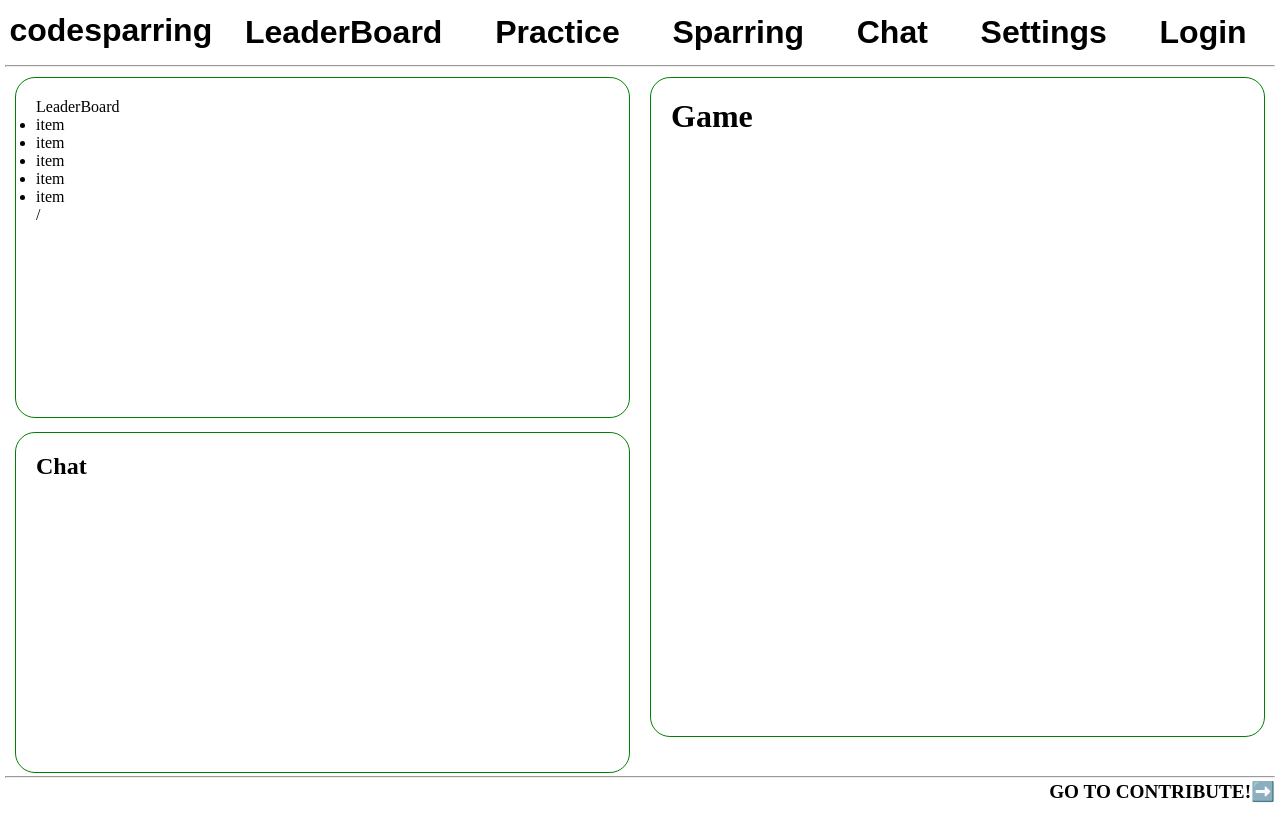
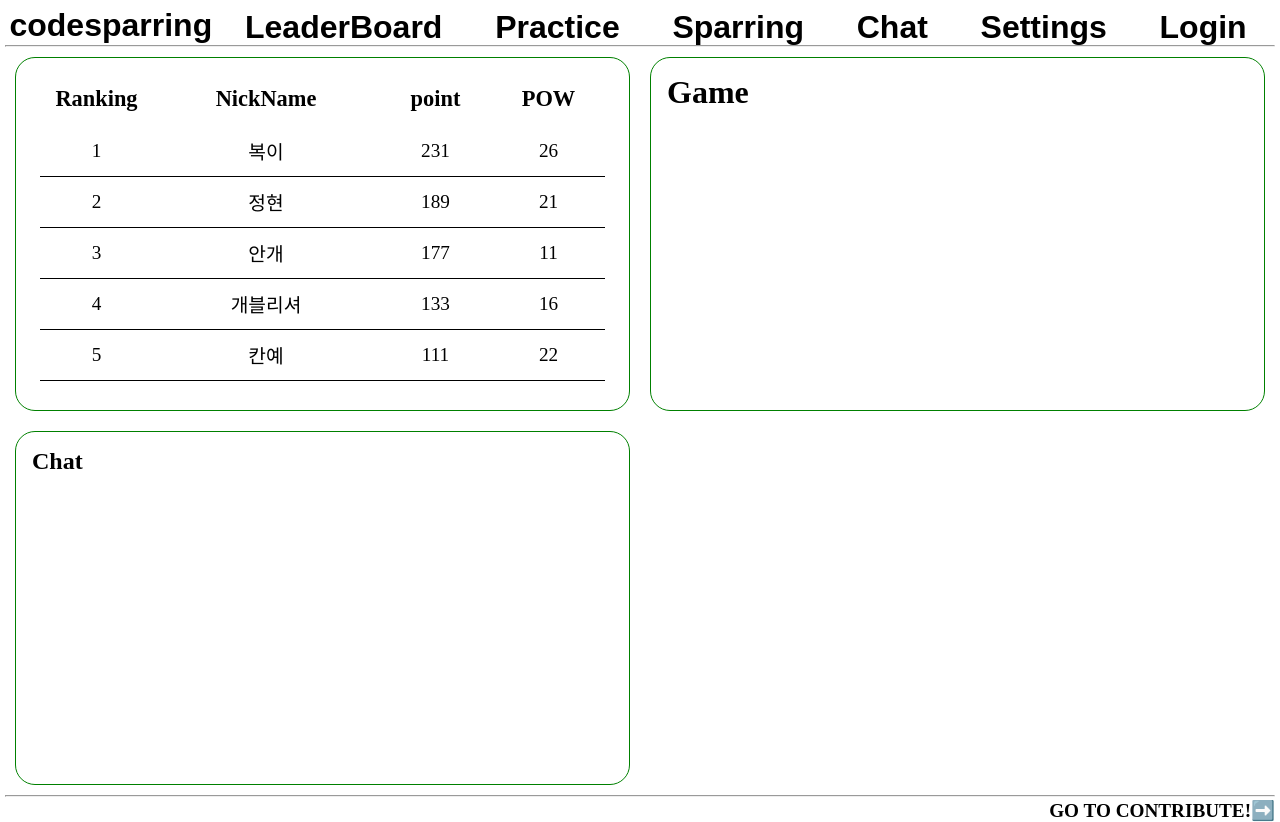
Before and after one commit to nerdchanii/codesparring-client, a React (Create React App) app: page / in a window 1280 px wide. Built offline with nearby package versions, Linux system fonts and the light colour scheme.

Commit message:
리더보드 추가

```diff
--- a/src/Pages/Home/Home.scss
+++ b/src/Pages/Home/Home.scss
@@ -5,18 +5,23 @@
 
   .Left {
     width: auto;
-    display: grid;
-    grid-template-rows: 1fr 1fr;
+    display: flex;
+    flex-direction: column;
+
+    max-height: 100%;
   }
   .Section {
+    flex: 1;
+    padding: 1rem;
     width: auto;
-
-    min-height: 90%;
+    max-height: 40vh;
+    min-height: 40vh;
     border: 1px solid green;
     border-radius: 20px;
     margin: 10px;
-    padding-top: 20px;
-    padding-left: 20px;
+    // padding-top: 20px;
+    // padding-left: 20px;
+    // max-height: 100%;
   }
 
   .Right {
--- a/src/Pages/Home/index.js
+++ b/src/Pages/Home/index.js
@@ -8,7 +8,7 @@ const Home = () => {
     <div className="Home">
       <div className="Left">
         <div className="Section">
-          <LeaderBoard />/
+          <LeaderBoard />
         </div>
         <div className="Section">
           <Chat />
--- a/src/components/Layout/Footer.scss
+++ b/src/components/Layout/Footer.scss
@@ -1,5 +1,6 @@
 .Footer {
   min-height: fit-content;
+  max-height: 5vh;
   align-items: center;
   display: flex;
   justify-content: flex-end;
--- a/src/components/Layout/Topper.scss
+++ b/src/components/Layout/Topper.scss
@@ -1,22 +1,21 @@
 .Topper {
   display: grid;
   grid-template-columns: 1fr 5fr;
-  margin-top: 5px;
-  margin-bottom: 10px;
+  // margin-top: 5px;
+  // margin-bottom: 10px;
+  max-height: 5vh;
+  min-height: 5vh;
   * {
-    min-height: 5%;
+    align-items: center;
     color: black;
     text-decoration: none;
     font-size: 2rem;
-    // align-items: center;
     margin: 2px;
     font-weight: bold;
     font-family: 'arial';
     text-align: center;
   }
-  h1 {
-    font-size: 1em;
-  }
+
   nav {
     display: flex;
     justify-content: space-around;
--- a/src/components/leaderboard/BoardContainer.jsx
+++ /dev/null
@@ -1,10 +0,0 @@
-const BoardContainer = ({ children }) => {
-  return (
-    <div className="BoardContainer">
-      <div className="Board-title">LeaderBoard</div>
-      <div className="Board-list">{children}</div>
-    </div>
-  );
-};
-
-export default BoardContainer;
--- /dev/null
+++ b/src/components/leaderboard/BoardHeader.jsx
@@ -0,0 +1,13 @@
+import './BoardListItem.scss';
+const BoardHeader = () => {
+  return (
+    <div className="BoardHeader">
+      <div className="Ranking">Ranking</div>
+      <div className="NickName">NickName</div>
+      <div className="point">point</div>
+      <div className="POW">POW</div>
+    </div>
+  );
+};
+
+export default BoardHeader;
--- a/src/components/leaderboard/BoardList.jsx
+++ b/src/components/leaderboard/BoardList.jsx
@@ -1,15 +1,157 @@
-const BoardListItem = () => {
-  return <li>item</li>;
+import { useRecoilState } from 'recoil';
+import { loadding } from '../../state/loading';
+import { useEffect, useState } from 'react';
+import './BoardListItem.scss';
+// POW = Prolbem of Week
+const BoardListItem = (props) => {
+  const { ranking, nickName, point, POW } = props;
+
+  return (
+    <li className="BoardListItem" key={ranking}>
+      <div className="Ranking">{ranking}</div>
+      <div className="NickName">{nickName}</div>
+      <div className="point">{point}</div>
+      <div className="POW">{POW}</div>
+    </li>
+  );
 };
 
 const BoardList = () => {
+  // const { LeaderBoard } = loadding;
+  // api로 뱅열 만만들들어내야함
+  const [rankLoadding, setRankLoadding] = useRecoilState(loadding);
+  const [rankList, setRankList] = useState(null);
+
+  useEffect(() => {
+    const fetchData = async () => {
+      // setRankLoadding({...rankLoadding, LeaderBoard : true})
+      setRankLoadding(true);
+      try {
+        const response = await Promise.resolve([
+          {
+            id: 1,
+            nickName: '복이',
+            point: '231',
+            POW: '26',
+          },
+          {
+            id: 2,
+            nickName: '정현',
+            point: '189',
+            POW: '21',
+          },
+          {
+            id: 3,
+            nickName: '안개',
+            point: '177',
+            POW: '11',
+          },
+          {
+            id: 4,
+            nickName: '개블리셔',
+            point: '133',
+            POW: '16',
+          },
+          {
+            id: 5,
+            nickName: '칸예',
+            point: '111',
+            POW: '22',
+          },
+          {
+            id: 6,
+            nickName: '차니',
+            point: '89',
+            POW: '32',
+          },
+          {
+            id: 7,
+            nickName: '라빌',
+            point: '77',
+            POW: '13',
+          },
+          {
+            id: 8,
+            nickName: '너드',
+            point: '67',
+            POW: '22',
+          },
+          {
+            id: 9,
+            nickName: '군인',
+            point: '56',
+            POW: '11',
+          },
+          {
+            id: 10,
+            nickName: '바부',
+            point: '49',
+            POW: '8',
+          },
+          {
+            id: 11,
+            nickName: '사랑공',
+            point: '44',
+            POW: '24',
+          },
+          {
+            id: 12,
+            nickName: '랑공사',
+            point: '41',
+            POW: '11',
+          },
+          {
+            id: 13,
+            nickName: '바아부우',
+            point: '33',
+            POW: '12',
+          },
+          {
+            id: 14,
+            nickName: '호잇',
+            point: '23',
+            POW: '9',
+          },
+          {
+            id: 15,
+            nickName: '야야',
+            point: '19',
+            POW: '8',
+          },
+          {
+            id: 16,
+            nickName: '야1야',
+            point: '14',
+            POW: '8',
+          },
+        ]);
+        setRankList(response);
+        console.log(response);
+      } catch (e) {
+        console.log(e);
+      } finally {
+        setRankLoadding(false);
+      }
+    };
+    fetchData();
+  }, [setRankList, setRankLoadding]);
+
+  if (rankLoadding) {
+    return <h1>...loadding</h1>;
+  }
+  if (!rankList) {
+    return <h1>정보가 없습니다</h1>;
+  }
   return (
     <ul className="BoardList">
-      <BoardListItem />
-      <BoardListItem />
-      <BoardListItem />
-      <BoardListItem />
-      <BoardListItem />
+      {rankList.map((user) => (
+        <BoardListItem
+          ranking={user.id}
+          nickName={user.nickName}
+          point={user.point}
+          POW={user.POW}
+        />
+      ))}
     </ul>
   );
 };
--- /dev/null
+++ b/src/components/leaderboard/BoardListItem.scss
@@ -0,0 +1,74 @@
+.BoardListItem {
+  min-height: 50px;
+  display: flex;
+  font-size: 1.2rem;
+  * {
+    display: inline;
+    justify-content: center;
+    align-items: center;
+    text-align: center;
+  }
+  .Ranking {
+    flex: 1;
+  }
+  .NickName {
+    flex: 2;
+  }
+  .point {
+    flex: 1;
+  }
+  .POW {
+    flex: 1;
+  }
+  & + & {
+    border-top: 1px solid black;
+  }
+}
+
+.BoardHeader {
+  display: flex;
+  min-height: 50px;
+  font-size: 1.4rem;
+  margin-bottom: 2px;
+  align-items: center;
+  font-weight: bold;
+  * {
+    text-align: center;
+    display: inline;
+    justify-content: center;
+    align-items: center;
+  }
+  .Ranking {
+    flex: 1;
+  }
+  .NickName {
+    flex: 2;
+  }
+  .point {
+    flex: 1;
+  }
+  .POW {
+    flex: 1;
+  }
+}
+
+.BoardList {
+  // flex: 1;
+  // border-top: 5px solid lightgray;
+  margin-bottom: 10px;
+  display: flex;
+  overflow-y: scroll;
+  scrollbar-color: white;
+  scrollbar-track-color: white;
+  flex-direction: column;
+  justify-content: space-between;
+  // align-items: center;
+  max-height: 100%;
+  li {
+    align-items: center;
+    flex: 1;
+  }
+}
+.BoardList::-webkit-scrollbar {
+  display: none;
+}
--- a/src/components/leaderboard/LeaderBoard.scss
+++ b/src/components/leaderboard/LeaderBoard.scss
@@ -1,4 +1,8 @@
 .LeaderBoard {
-  width: 100%;
-  height: 100%;
+  max-width: 100%;
+  max-height: 100%;
+  display: flex;
+  flex-direction: column;
+  margin-right: 0.5rem;
+  margin-left: 0.5rem;
 }
--- a/src/components/leaderboard/Leaderboard.jsx
+++ b/src/components/leaderboard/Leaderboard.jsx
@@ -1,11 +1,12 @@
-import RankedContainer from './BoardContainer';
+import BoardHeader from './BoardHeader';
 import BoardList from './BoardList';
+import './LeaderBoard.scss';
+
 const LeaderBoard = () => {
   return (
-    <div>
-      <RankedContainer>
-        <BoardList />
-      </RankedContainer>
+    <div className="LeaderBoard">
+      <BoardHeader />
+      <BoardList />
     </div>
   );
 };
--- /dev/null
+++ b/src/state/loading.jsx
@@ -0,0 +1,8 @@
+import { atom } from 'recoil';
+
+export const loadding = atom({
+  key: 'loading',
+  default: false,
+});
+
+// export const [isLoadding, setIsLoadding] = useRecoilState(loadding);
```
